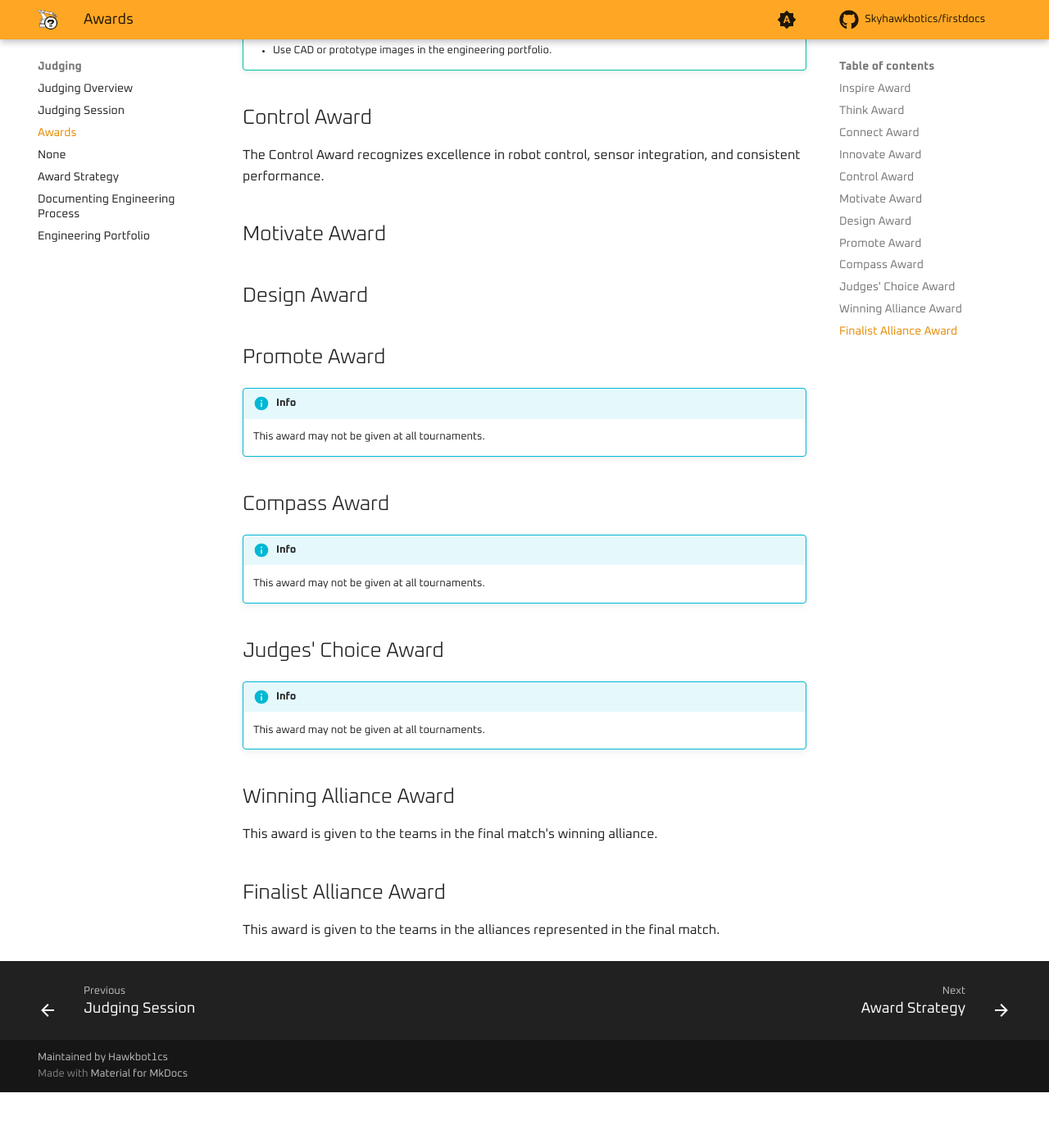
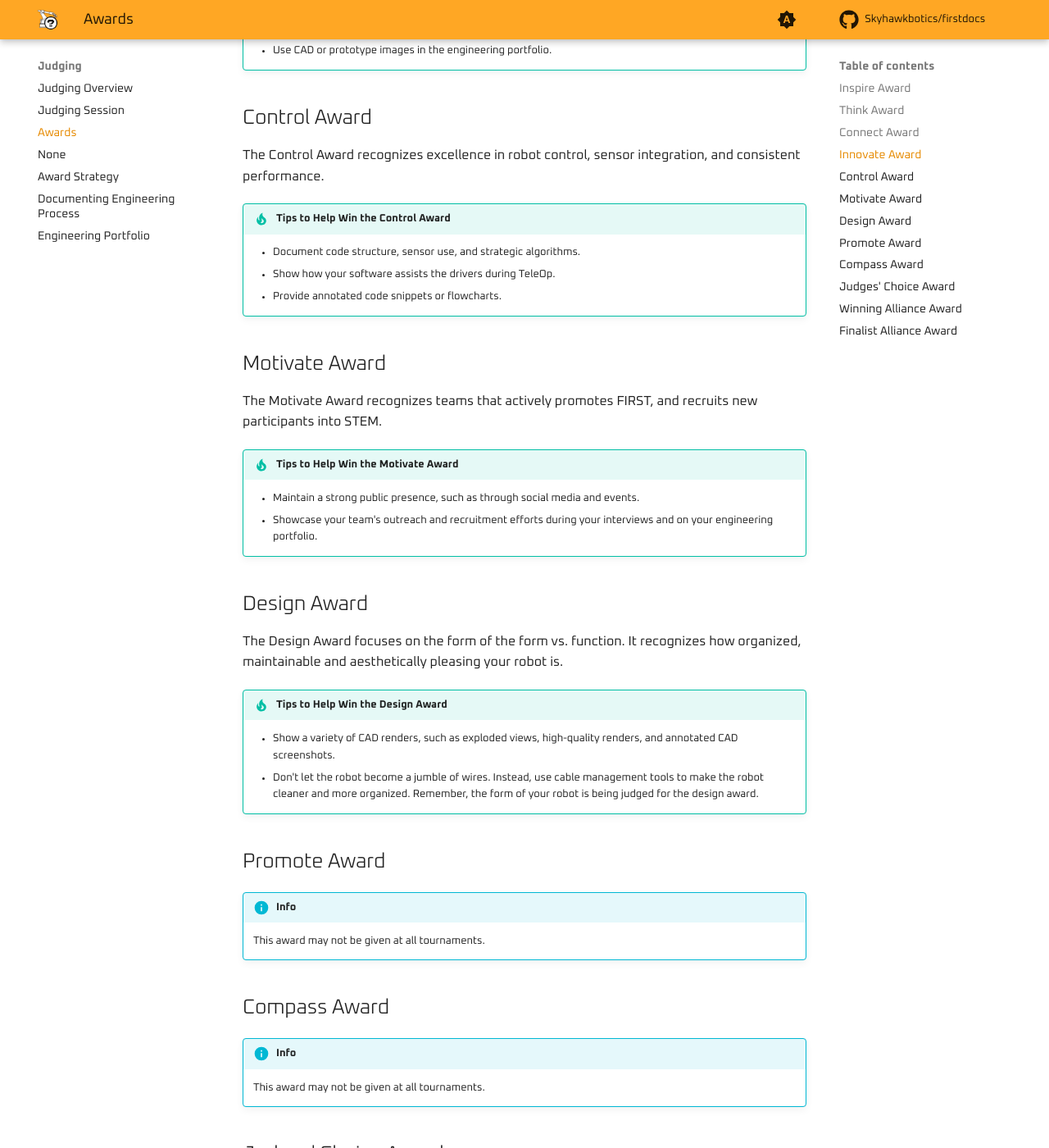
Before and after one commit to Skyhawkbotics/firstdocs, an MkDocs documentation site: the page built from source/docs/judging/awards.md, in a window 1280 px wide and 1400 px high, scrolled down 1419 px. Shown: the whole window at 82% size. Built offline with MkDocs 1.6.1 and Material for MkDocs 9.7.7, drawn with Linux system fonts in a browser that asks for light colours; comment, search, counter and statistics services are not loaded; before the commit the page ends 2751 px from its top, so only the background shows below that.

Commit message:
Add tips sections for Control, Motivate, and Design Awards
Introduced helpful tips under the Control, Motivate, and Design Award sections to guide teams on documentation, outreach, and robot design best practices. These additions aim to clarify award criteria and improve team preparation.

```diff
--- a/source/docs/judging/awards.md
+++ b/source/docs/judging/awards.md
@@ -44,9 +44,30 @@ The Innovate Award recognizes unique and creative technical innovations, such as
 
 The Control Award recognizes excellence in robot control, sensor integration, and consistent performance.
 
+!!! tip "Tips to Help Win the Control Award"
+
+    * Document code structure, sensor use, and strategic algorithms.
+    * Show how your software assists the drivers during TeleOp.
+    * Provide annotated code snippets or flowcharts.
+
 ## Motivate Award
 
+The Motivate Award recognizes teams that actively promotes FIRST, and recruits new participants into STEM.
+
+!!! tip "Tips to Help Win the Motivate Award"
+
+    * Maintain a strong public presence, such as through social media and events.
+    * Showcase your team's outreach and recruitment efforts during your interviews and on your engineering portfolio.
+
 ## Design Award
+
+The Design Award focuses on the form of the form vs. function. It recognizes how organized, maintainable and aesthetically pleasing your robot is.
+
+!!! tip "Tips to Help Win the Design Award"
+
+    * Show a variety of CAD renders, such as exploded views, high-quality renders, and annotated CAD screenshots.
+    * Don't let the robot become a jumble of wires. Instead, use cable management tools to make the robot cleaner and more organized. Remember, the form of your robot is being judged for the design award.
+
 
 ## Promote Award
 !!! info
```
